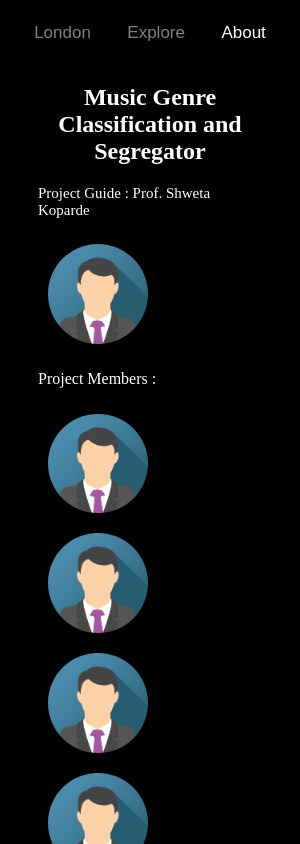
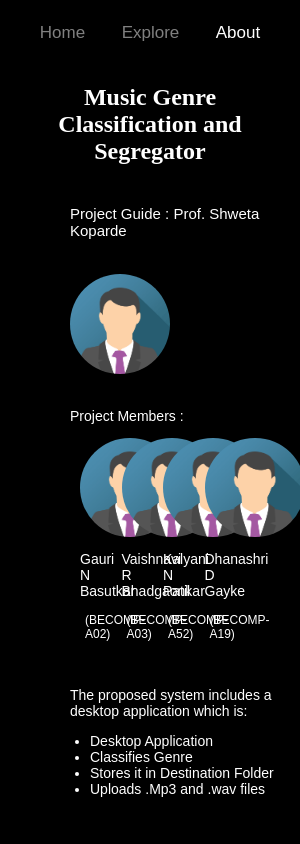
Before and after one commit to BaduBlogger/UI_MGCnS, an Electron app: page index.html in a window 300 px wide. Both pictures are taken after a click on the button "About". Shown: the top 844 px of the page. Drawn offline with Linux system fonts and the light colour scheme.

Commit message:
About v4

```diff
--- a/index.html
+++ b/index.html
@@ -9,12 +9,12 @@
     </head>
     <body>
         <div class="tab">
-            <button class="tablinks" onclick="openPage(event, 'London')">London</button>
+            <button class="tablinks" onclick="openPage(event, 'Home')" id="defaultOpen">Home</button>
             <button class="tablinks" onclick="openPage(event, 'Explore')">Explore</button>
             <button class="tablinks" onclick="openPage(event, 'About')">About</button>
         </div>
 
-        <div id="London" class="tabcontent">
+        <div id="Home" class="tabcontent">
             <h3>London</h3>
             <p>London is the capital city of England.</p>
         </div>
@@ -24,19 +24,38 @@
             <button id="Genre">Genre</button>
         </div>
 
-        <div id="About" class="tabcontent" style="padding-left: 30;padding-right: 30;">
+        <div id="About" class="tabcontent" >
             <h2 style="font-family:Papyrus;text-align: center;">Music Genre Classification and Segregator</h2>
-            <p style="font-size: 15;">Project Guide : Prof. Shweta Koparde</p>
-            <img src="img_avatar.png" alt="Avatar" style="width:100px">
+            <p style="font-size: 15;padding-left: 50;padding-top: 20;">Project Guide : Prof. Shweta Koparde</p>
+            <div style="padding-left: 50; padding-top: 20;">
+                <img src="img_avatar.png" alt="Project Guide" style="width:100px" style="padding-left: 50;">
+            </div>
+            <p style="padding-left: 50; padding-top: 20;">Project Members :</p>
+            <div class="row" style="padding-left: 50;">
+                <div class="column">
+                    <img src="img_avatar.png" alt="Project Members" style="width:100px;">
+                    <p class="name">Gauri N Basutkar</p>
+                    <p class="roll">(BECOMP-A02)</p>
+                </div>
+                <div class="column">
+                    <img src="img_avatar.png" alt="Project Members" style="width:100px;">
+                    <p class="name">Vaishnavi R Bhadgaonkar</p>
+                    <p class="roll">(BECOMP-A03)</p>
+                </div>
+                <div class="column">
+                    <img src="img_avatar.png" alt="Project Members" style="width:100px;">
+                    <p class="name">Kalyani N Patil</p>
+                    <p class="roll">(BECOMP-A52)</p>
+                </div >
+                <div class="column">
+                    <img src="img_avatar.png" alt="Project Members" style="width:100px;">
+                    <p class="name">Dhanashri D Gayke</p>
+                    <p class="roll">(BECOMP-A19)</p>
+                </div>
+            </div>
 
-            <p>Project Members :</p>
-            <img src="img_avatar.png" alt="Avatar" style="width:100px;">
-            <img src="img_avatar.png" alt="Avatar" style="width:100px;">
-            <img src="img_avatar.png" alt="Avatar" style="width:100px;">
-            <img src="img_avatar.png" alt="Avatar" style="width:100px;">
-
-            <p style="font-size: 14;">The proposed system includes a desktop application which is:</p>
-            <ul>
+            <p style="font-size: 14;padding-left: 50;padding-top: 20;">The proposed system includes a desktop application which is:</p>
+            <ul style="padding-left: 70">
                 <li>Desktop Application</li>
                 <li>Classifies Genre</li>
                 <li>Stores it in Destination Folder</li>
--- a/style.css
+++ b/style.css
@@ -1,4 +1,5 @@
-body {font-family: Arial;
+body {
+    font-family: sans-serif;
     background-color: #000;
     color: white;
 }
@@ -44,17 +45,35 @@ body {font-family: Arial;
     border-top: none;
 }
 img{
-    padding: 10;
     border-radius: 50%
 }
 
+.column {
+    float: left;
+    width: 15%;
+    padding-left: 10px;
+}
+
+  /* Clear floats after image containers */
+.row::after {
+    content: "";
+    clear: both;
+    display: table;
+  }
+
+.name{
+    text-align: left;
+}
+
 p{
-    font-family: 'Times New Roman', Times, serif;
+    font-family: sans-serif;
+    font-size: 14;
 }
+
 ul{
 
     font-size: 14;
-    font-family: 'Times New Roman', Times, serif;
+    font-family: sans-serif;
 }
 #Mood{
     font-size: 16px;
@@ -81,3 +100,9 @@ ul{
     color: #2f302f;
     box-shadow: 0 12px 16px 0 rgba(255, 255, 255, 0.24), 0 17px 50px 0 rgba(248, 246, 246, 0.19);
 }
+
+.roll{
+    font-family: sans-serif;
+    font-size: 12;
+    padding-left: 5;
+}
```
